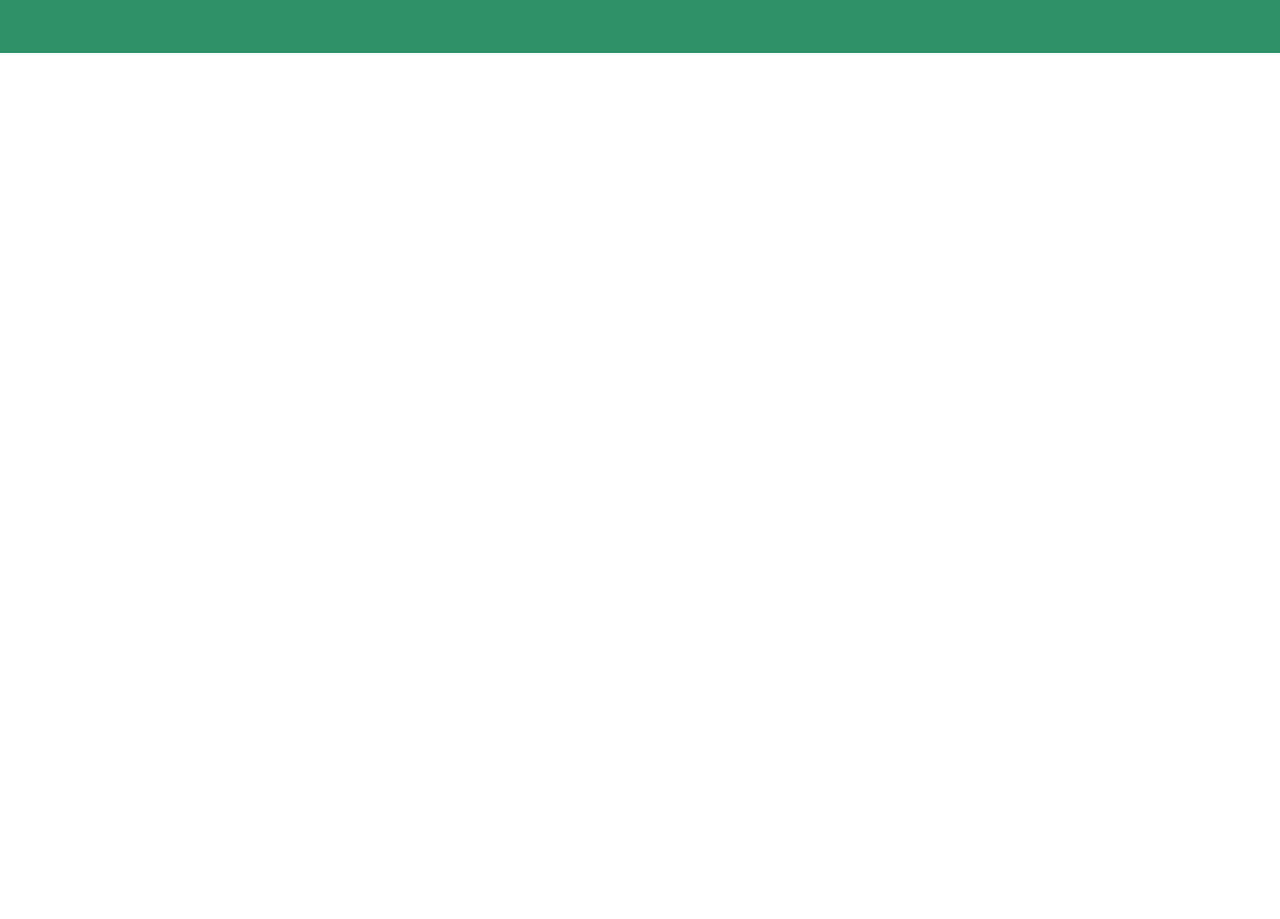
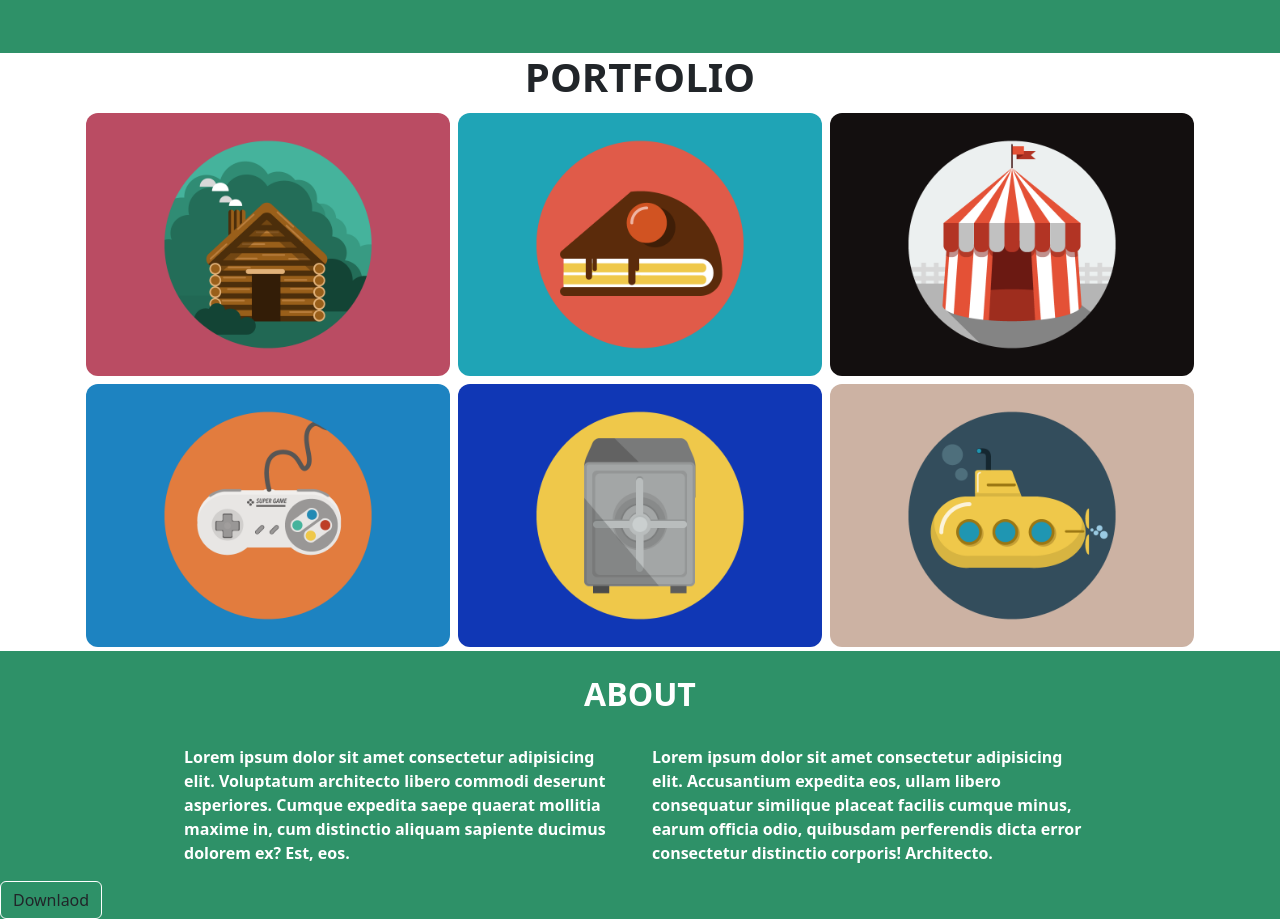
Before and after one commit to Nicowski25/html-css-bootstrap-freelancer, a plain HTML site: page index.html in a window 1280 px wide. Shown: the part 435-1354 px from the top of the page. Before the commit the page ends 800 px from the top, so only its background shows below. Drawn offline with nearby package versions, Linux system fonts and the light colour scheme.

Commit message:
portfolio and about sections

```diff
--- a/index.html
+++ b/index.html
@@ -36,8 +36,25 @@
             </div>
         </section>
 
-        <section class="cards">
+        <section class="portfolio">
+            <h1 class="fw-bold text-center">PORTFOLIO</h1>
+            <div class="container m-auto row">
+                <img src="./img/cabin.png" alt="" class="mw-100 p-1 rounded-4 col-12 col-md-6 col-xl-4">
+                <img src="./img/cake.png" alt="" class="mw-100 p-1 rounded-4 col-12 col-md-6 col-xl-4">
+                <img src="./img/circus.png" alt="" class="mw-100 p-1 rounded-4 col-12 col-md-6 col-xl-4">
+                <img src="./img/game.png" alt="" class="mw-100 p-1 rounded-4 col-12 col-md-6 col-xl-4">
+                <img src="./img/safe.png" alt="" class="mw-100 p-1 rounded-4 col-12 col-md-6 col-xl-4">
+                <img src="./img/submarine.png" alt="" class="mw-100 p-1 rounded-4 col-12 col-md-6 col-xl-4">
+            </div>
+        </section>
 
+        <section class="about">
+            <h2 class="fw-bold text-center p-4">ABOUT</h2>
+            <div class="container w-75 fw-semibold row m-auto">
+                <p class="col-12 col-md-6">Lorem ipsum dolor sit amet consectetur adipisicing elit. Voluptatum architecto libero commodi deserunt asperiores. Cumque expedita saepe quaerat mollitia maxime in, cum distinctio aliquam sapiente ducimus dolorem ex? Est, eos.</p>
+                <p class="col-12 col-md-6">Lorem ipsum dolor sit amet consectetur adipisicing elit. Accusantium expedita eos, ullam libero consequatur similique placeat facilis cumque minus, earum officia odio, quibusdam perferendis dicta error consectetur distinctio corporis! Architecto.</p>
+            </div>
+            <button type="button" class="btn btn_download">Downlaod</button>
         </section>
 
 
--- a/style.css
+++ b/style.css
@@ -7,3 +7,13 @@
     height: 200px;
     width: 200px;
 }
+
+.about {
+    background-color: rgb(46, 145, 104);
+    color: white;
+}
+
+.btn_download {
+    border: 1px solid white;
+    background-color: rgb(46, 145, 104);
+}
```
